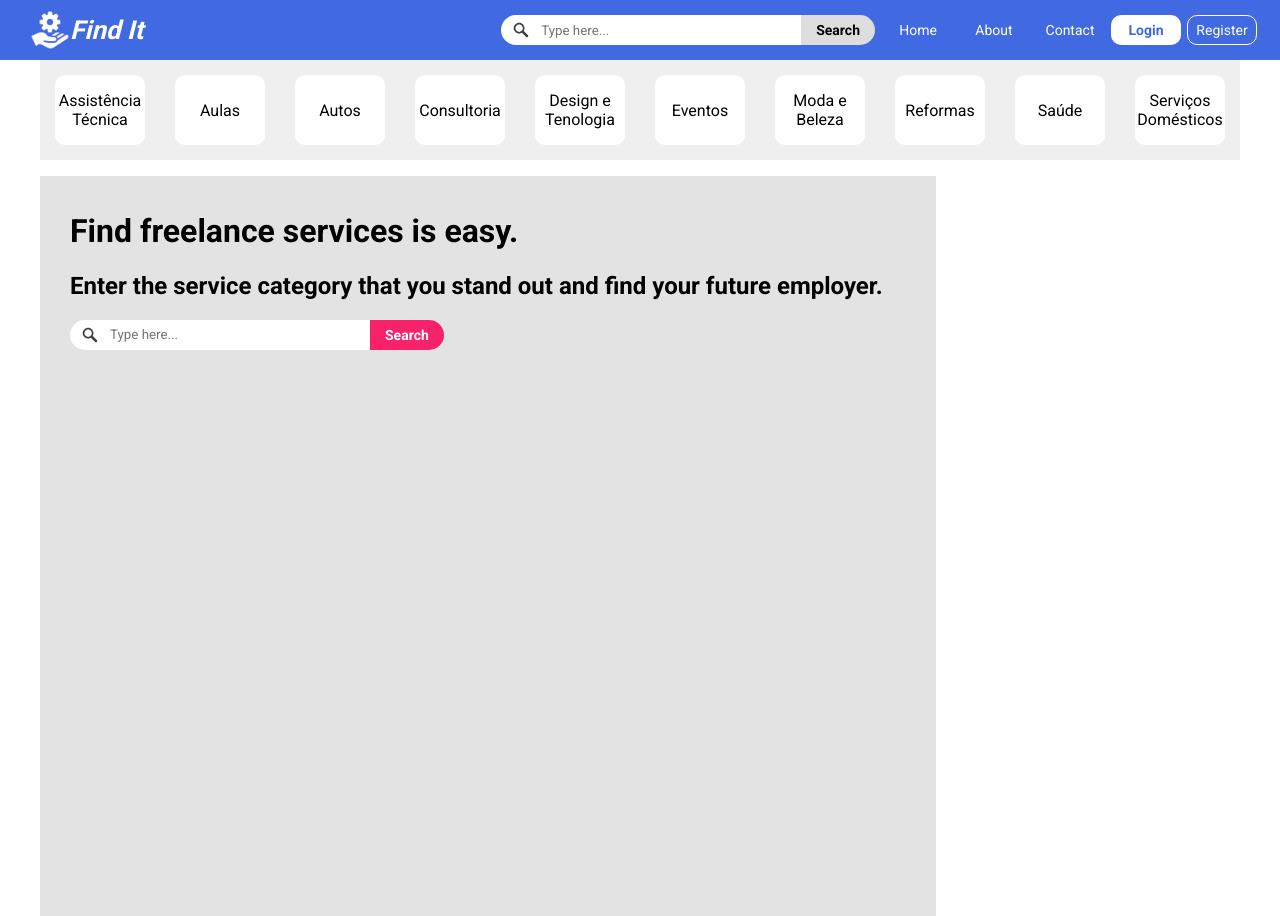
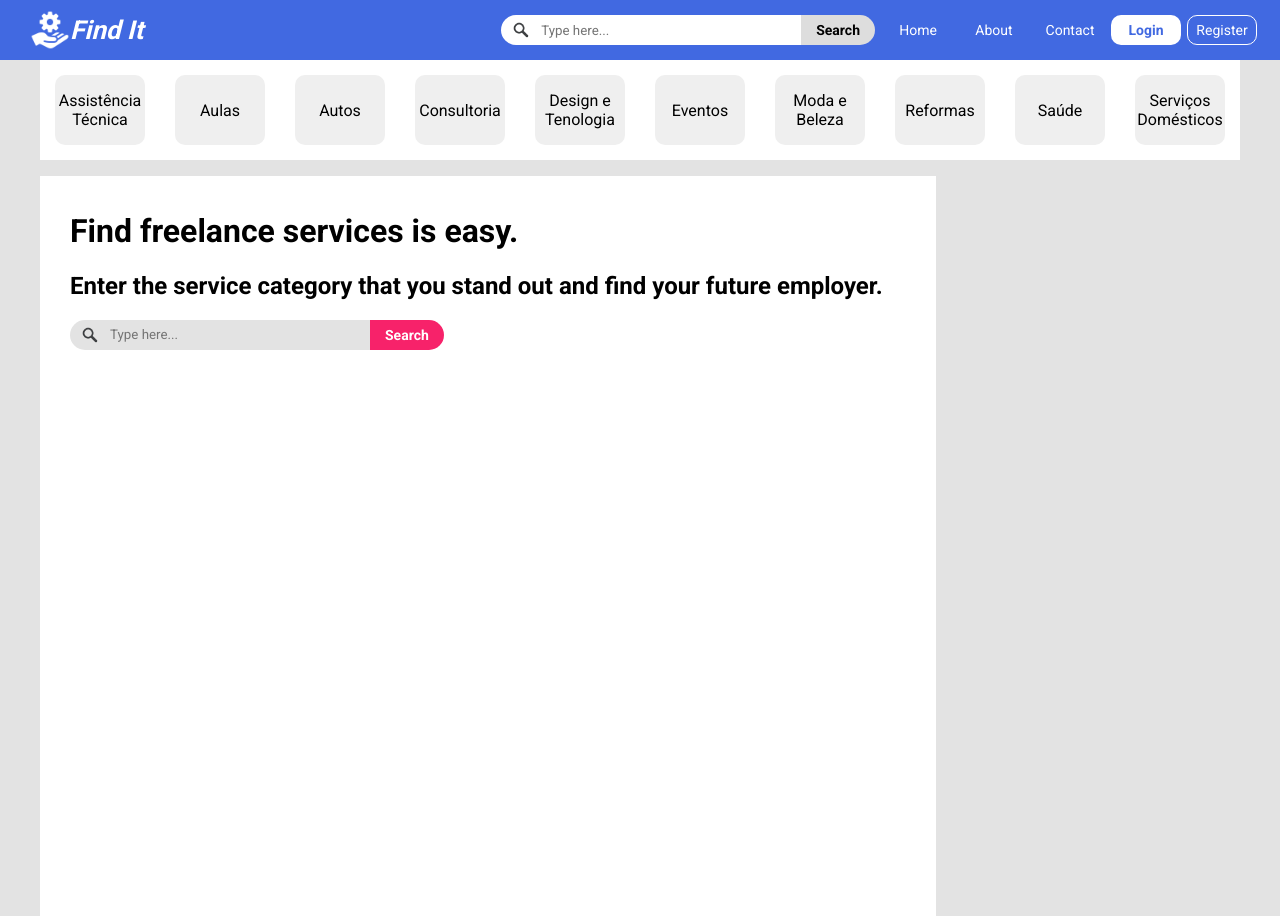
Before and after one commit to buemura/findit-frontend-next, a Next.js app: page /home in a window 1280 px wide. Built offline with nearby package versions, Linux system fonts and the light colour scheme.

Commit message:
middle section color changed

```diff
--- a/src/styles/components/middleSection.ts
+++ b/src/styles/components/middleSection.ts
@@ -1,13 +1,14 @@
-import styled from 'styled-components';
+import styled from "styled-components";
 
 export const BodyStyled = styled.div`
   margin: 0;
   padding: 0;
   display: flex;
   justify-content: center;
+  background-color: #e3e3e3;
 
   * {
-    font-family: 'Roboto', sans-serif;
+    font-family: "Roboto", sans-serif;
     box-sizing: border-box;
   }
 `;
@@ -16,6 +17,6 @@
   width: 70vw;
   min-height: calc(100vh - 60px);
   margin-top: 60px;
-  background: #e3e3e3;
+  background: #fff;
   padding: 15px 30px 30px 30px;
 `;
--- a/src/styles/pages/home.ts
+++ b/src/styles/pages/home.ts
@@ -14,8 +14,7 @@
   margin-top: 60px;
   padding: 15px 0 15px 0;
   width: 100%;
-  height: 100%;
-  background-color: #efefef;
+  background-color: #fff;
 `;
 
 export const ListItem = styled.li`
@@ -24,20 +23,26 @@
   align-items: center;
   margin: 0 15px 0 15px;
   width: 90px;
+  transition: 0.15s;
+
   word-wrap: break-word;
   list-style: none;
-  background-color: #fff;
+  background-color: #efefef;
   color: #000;
   border-radius: 10px;
   p {
     text-align: center;
+  }
+  &:hover {
+    cursor: pointer;
+    transform: scale(1.08);
   }
 `;
 
 export const MainSection = styled.div`
   width: 70vw;
   min-height: calc(100vh - 60px);
-  background: #e3e3e3;
+  background: #fff;
   padding: 15px 30px 30px 30px;
 `;
 
@@ -62,6 +67,7 @@
     font-size: 14px;
     box-sizing: border-box;
     &:hover {
+      cursor: pointer;
       background: #ad3860;
     }
   }
@@ -73,6 +79,7 @@
     border: transparent;
     padding-left: 40px;
     box-sizing: border-box;
+    background-color: #e3e3e3;
   }
   img {
     width: 20px;
```
